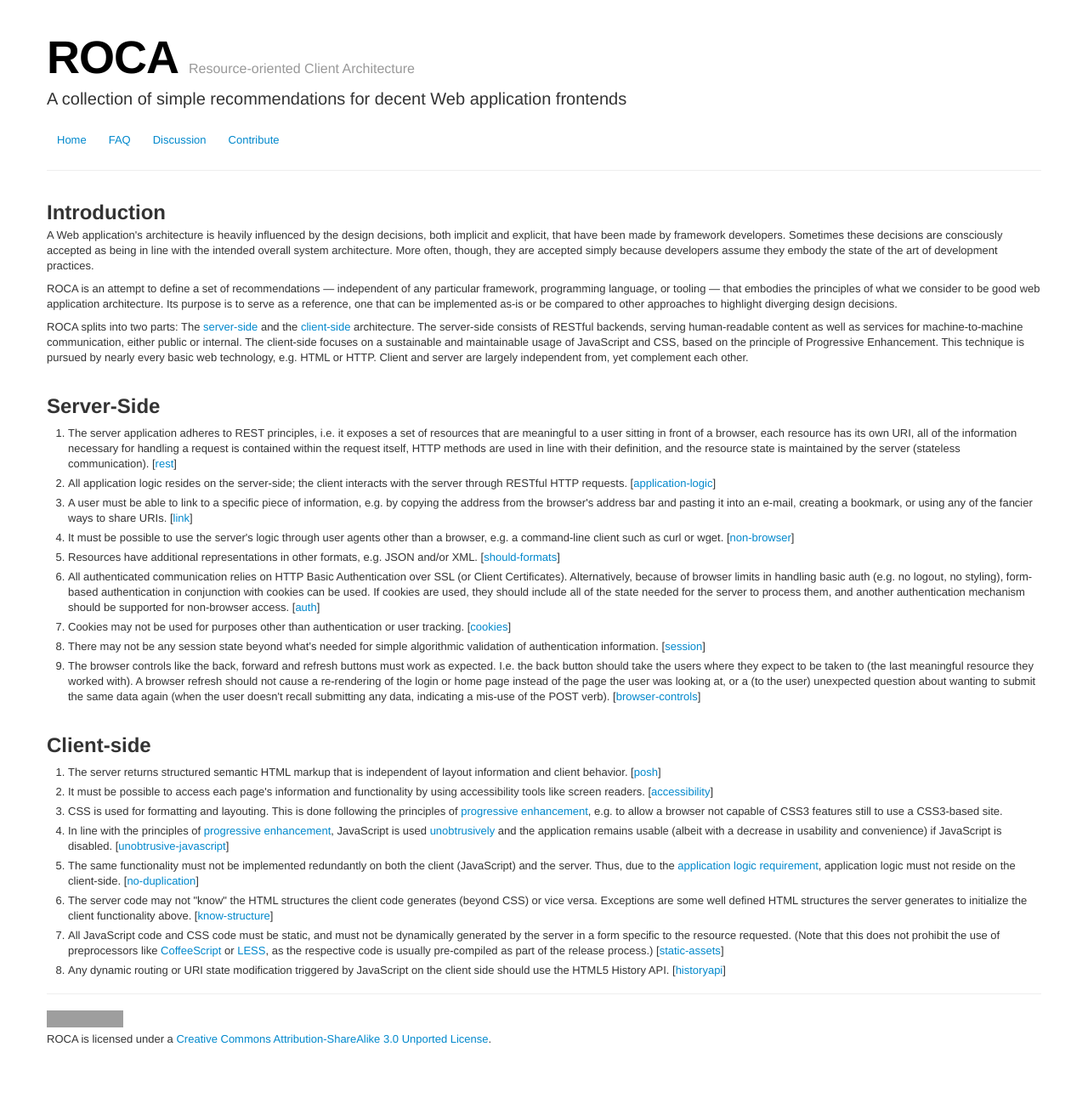
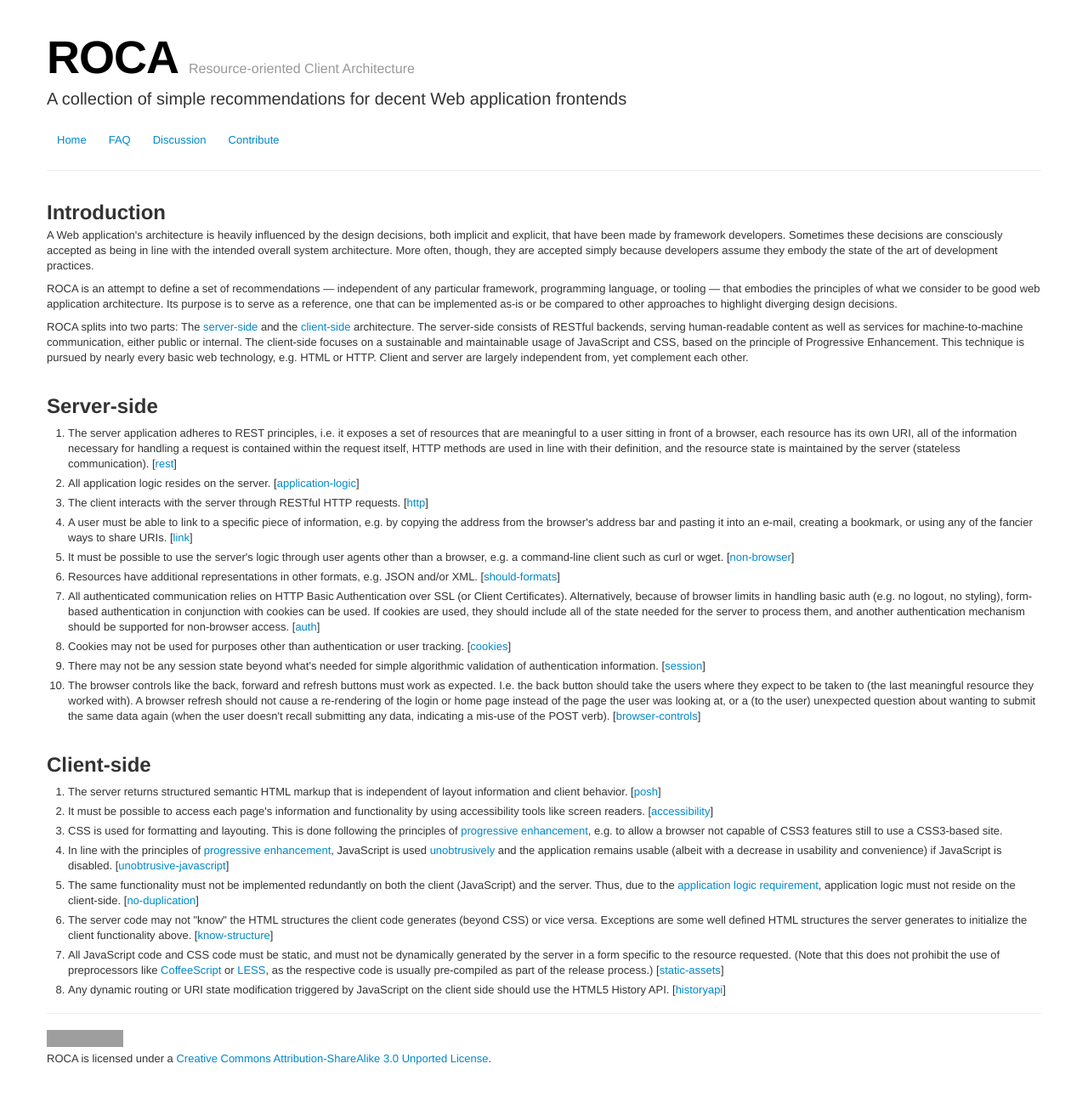
Before and after one commit to innoq/ROCA, a Jekyll site: the page built from index.html, in a window 1280 px wide. Shown: the whole page at 85% size. Built offline with Jekyll 4.4.1, drawn with Linux system fonts in a browser that asks for light colours; before the commit the page ends 1282 px from its top, so only the background shows below that; grey boxes are pictures that could not be loaded.

```diff
--- a/index.html
+++ b/index.html
@@ -31,7 +31,7 @@ title: "ROCA: Resource-oriented Client Architecture"
     Client and server are largely independent
     from, yet complement each other.
 
-<h2 id="server-side">Server-Side</h2>
+<h2 id="server-side">Server-side</h2>
 <ol>
 	<li id="rest">The server application adheres to
 		REST principles, i.e. it exposes a set of
@@ -44,8 +44,10 @@ title: "ROCA: Resource-oriented Client Architecture"
 		communication). [<a href="#rest">rest</a>]
 	</li>
 	<li id="application-logic">All application logic resides
-		on the server-side; the client interacts with the server through
-		RESTful HTTP requests. [<a href="#application-logic">application-logic</a>]
+		on the server. [<a href="#application-logic">application-logic</a>]
+	</li>
+	<li id="http">The client interacts with the server through
+	    RESTful HTTP requests. [<a href="#http">http</a>]
 	</li>
 	<li id="link">A user must be able to link to a specific
 		piece of information, e.g. by copying the address from the
```
